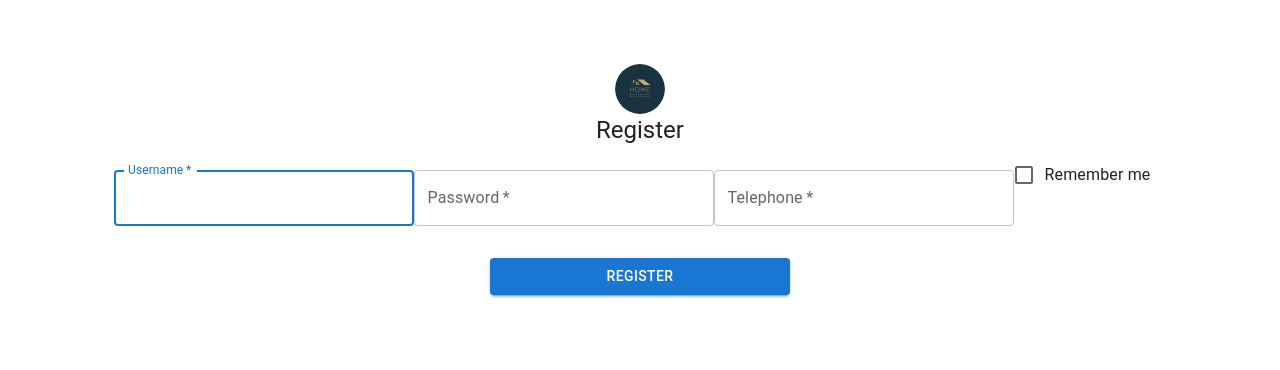
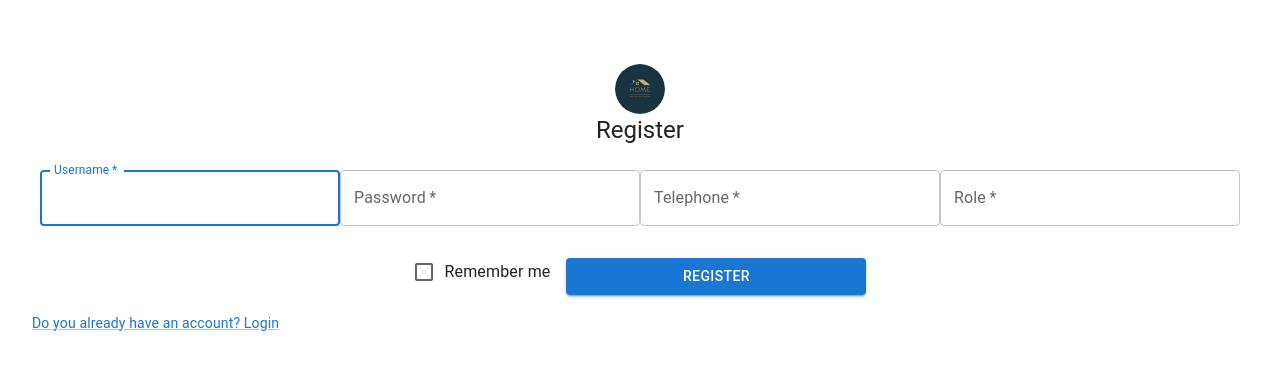
Before and after one commit to viemonkey/front-end-md6, a React (Create React App) app: page /register in a window 1280 px wide. Shown: the top 370 px of the page. Built offline with nearby package versions, Linux system fonts and the light colour scheme.

Commit message:
done register

```diff
--- a/src/pages/users/register.js
+++ b/src/pages/users/register.js
@@ -10,28 +10,37 @@ import Box from '@mui/material/Box';
 import Grid from '@mui/material/Grid';
 import Typography from '@mui/material/Typography';
 import { createTheme, ThemeProvider } from '@mui/material/styles';
-import { Formik } from "formik";
-import {useDispatch} from "react-redux";
-import {useNavigate} from "react-router-dom";
-import {register} from "../../services/userService";
+import { useDispatch } from "react-redux";
+import { useNavigate } from "react-router-dom";
+import { register } from "../../services/userService";
 
 const defaultTheme = createTheme();
 
 export default function Register({ setLogin }) {
+    const [username, setUsername] = React.useState("")
+    const [password, setPassword] = React.useState("")
+    const [telephone, setTelephone] = React.useState("")
+    const [role, setRole] = React.useState("")
+
+
+    const changeLogin = () => {
+        setLogin(true)
+    }
 
     const dispatch = useDispatch();
     const navigate = useNavigate();
-    const handleRegister = async (values) =>{
+    const handleRegister = async (values) => {
         // values.image = urlFile
-        let a =  await dispatch(register(values))
-        console.log(a.payload.data)
-        navigate("/login")
+        // let a = await dispatch(register(values))
+        // console.log(a.payload.data)
+        // navigate("/login")
+        let userData = {username, password, telephone, role}
+        console.log(userData);
+        await dispatch(register(userData));
+
     }
     return (
-        <Formik initialValues={{ username: '', password: '' , telephone:''}}
-                onSubmit={(values) => {
-                    handleRegister(values)
-                }} >
+
         <ThemeProvider theme={defaultTheme}>
             <CssBaseline />
             <Grid
@@ -77,6 +86,10 @@ export default function Register({ setLogin }) {
                             autoComplete="username"
                             autoFocus
                             sx={{ width: "300px" }}
+                            value={username}
+                            onChange={(e) => {
+                                setUsername(e.target.value)
+                            }}
                         />
                         <TextField
                             margin="normal"
@@ -87,6 +100,10 @@ export default function Register({ setLogin }) {
                             id="password"
                             autoComplete="current-password"
                             sx={{ width: "300px" }}
+                            value={password}
+                            onChange={(e) => {
+                                setPassword(e.target.value)
+                            }}
                         />
                         <TextField
                             margin="normal"
@@ -97,7 +114,27 @@ export default function Register({ setLogin }) {
                             id="telephone"
                             autoComplete="off"
                             sx={{ width: "300px" }}
+                            value={telephone}
+                            onChange={(e) => {
+                                setTelephone(e.target.value)
+                            }}
+
                         />
+                        <TextField
+                            margin="normal"
+                            required
+                            name="role"
+                            label="Role"
+                            id="role"
+                            autoComplete="off"
+                            sx={{ width: "300px" }}
+                            value={role}
+                            onChange={(e) => {
+                                setRole(e.target.value)
+                            }}
+
+                        />
+
 
                         <FormControlLabel
                             control={<Checkbox value="remember" color="primary" />}
@@ -105,23 +142,23 @@ export default function Register({ setLogin }) {
                         />
 
                         <Button
-                                type="submit"
+                            type="button"
                             variant="contained"
                             sx={{ mt: 3, mb: 2, width: "300px" }}
+                            onClick={handleRegister}
                         >
                             Register
                         </Button>
-                            {/*<Grid container>*/}
-                            {/*    <Grid item>*/}
-                            {/*        <Link variant="body2" onClick={changeLogin}>*/}
-                            {/*            {"Don't have an account? Register"}*/}
-                            {/*        </Link>*/}
-                            {/*    </Grid>*/}
-                            {/*</Grid>*/}
+                        <Grid container>
+                            <Grid item>
+                                <Link variant="body2" onClick={changeLogin}>
+                                    {"Do you already have an account? Login"}
+                                </Link>
+                            </Grid>
+                        </Grid>
                     </Box>
                 </div>
             </Box>
         </ThemeProvider>
-        </Formik >
     );
 }
--- a/src/redux/userSlice.js
+++ b/src/redux/userSlice.js
@@ -1,5 +1,5 @@
 import {createSlice} from "@reduxjs/toolkit";
-import {login} from "../services/userService"
+import {login, register} from "../services/userService"
 
 const initialState = {
     user:  JSON.parse(localStorage.getItem('user'))
@@ -13,6 +13,10 @@ const userSlice = createSlice({
             state.user = action.payload.data
             localStorage.setItem('user', JSON.stringify(action.payload.data))
         })
+        builder.addCase(register.fulfilled, (state, action) => {
+            state.user = action.payload.data
+            localStorage.setItem("user", JSON.stringify(action.payload.data))
+        })
     }
 
 })
--- a/src/services/userService.js
+++ b/src/services/userService.js
@@ -13,11 +13,12 @@ export const login = createAsyncThunk(
 export const register = createAsyncThunk(
     'user/register',
     async (data) =>{
-        const res = await axios.post('http://localhost:5000/register', data);
+        const res = await axios.post('http://localhost:5000/user/register', data);
+        console.log(res);
         return res
-
     }
 )
+
 export const getUser = createAsyncThunk(
     'users/getUsers',
     async () =>{
```
Also changed, not shown: src/services/api.js (deleted). Lines whose indentation alone changed are shown as unchanged.
